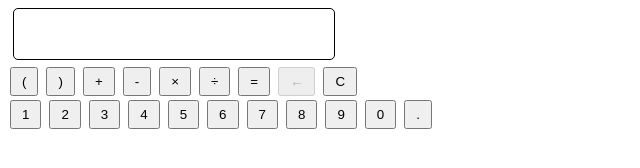
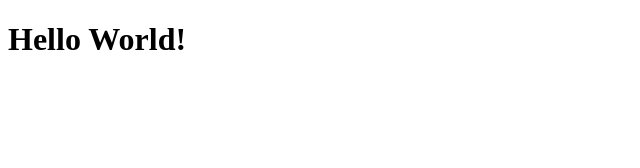
Before and after one commit to EricMTodd/calculator, a plain HTML site: page index.html in a window 1280 px wide. Shown: the whole page, without its empty margins (0-640 px from the left). Drawn offline with Linux system fonts and the light colour scheme.

Commit message:
Initial commit.

```diff
--- a/index.html
+++ b/index.html
@@ -2,46 +2,11 @@
 <html lang="en">
 <head>
   <meta charset="UTF-8">
-  <title>Calculator</title>
-  <link rel="stylesheet" href="styles/style.css">
+  <title>Calculator - The Odin Project</title>
+  <link rel="stylesheet" href="style.css">
 </head>
 <body>
-
-  <!-- container -->
-  <div class="container">
-
-  <!-- display -->
-    <div id="display">
-    </div>
-
-  <!-- operators -->
-    <div id="operators">
-      <button onclick="calculator.leftBracket()" class="operator" id="leftBracket">(</button>
-      <button onclick="calculator.rightBracket()" class="operator" id="rightBracket">)</button>
-      <button onclick="calculator.add()" class="operator" id="add">+</button>
-      <button onclick="calculator.subtract()" class="operator" id="subtract">-</button>
-      <button onclick="calculator.multiply()" class="operator" id="multiply">×</button>
-      <button onclick="calculator.divide()" class="operator" id="divide">÷</button>
-      <button onclick="calculator.evaluate()" class="operator" id="evaluate">=</button>
-      <button onclick="calculator.backspace()" disabled="true()" class="operator" id="backspace">←</button>
-      <button onclick="calculator.clear()" class="operator" id="clear">C</button>
-    </div>
-
-  <!-- values -->
-    <div id="values">
-      <button onclick="calculator.one()" class="value" id="one">1</button>
-      <button onclick="calculator.two()" class="value" id="two">2</button>
-      <button onclick="calculator.three()" class="value" id="three">3</button>
-      <button onclick="calculator.four()" class="value" id="four">4</button>
-      <button onclick="calculator.five()" class="value" id="five">5</button>
-      <button onclick="calculator.six()" class="value" id="six">6</button>
-      <button onclick="calculator.seven()" class="value" id="seven">7</button>
-      <button onclick="calculator.eight()" class="value" id="eight">8</button>
-      <button onclick="calculator.nine()" class="value" id="nine">9</button>
-      <button onclick="calculator.zero()" class="value" id="zero">0</button>
-      <button onclick="calculator.decimal()" class="value" id="decimal">.</button>
-    </div>
-  </div>
-  <script src="scripts/main.js"></script>
+  <h1>Hello World!</h1>
+<script src="main.js"></script>
 </body>
 </html>
--- a/scripts/main.js
+++ /dev/null
@@ -1,95 +0,0 @@
-const calculator = {
-
-
-  // Display array
-  display: "",
-
-  // Operations
-  operators: ["(", ")", "+", "-", "×", "÷"],
-  leftBracket: function() {
-    this.checkForMultipleOperators(this.operators[0]);
-  },
-  rightBracket: function() {
-    this.checkForMultipleOperators(this.operators[1]);
-  },
-  add: function () {
-    this.checkForMultipleOperators(this.operators[2]);
-  },
-  subtract: function () {
-    this.checkForMultipleOperators(this.operators[3]);
-  },
-  multiply: function () {
-    this.checkForMultipleOperators(this.operators[4]);
-  },
-  divide: function () {
-    this.checkForMultipleOperators(this.operators[5]);
-  },
-  evaluate: function () {
-    console.log(this.display);
-  },
-
-  // Values
-  values: ["1", "2", "3", "4", "5", "6", "7", "8", "9", "0", ".",],
-  one: function () {
-    this.updateDisplay(this.values[0]);
-  },
-  two: function () {
-    this.updateDisplay(this.values[1]);
-  },
-  three: function () {
-    this.updateDisplay(this.values[2]);
-  },
-  four: function () {
-    this.updateDisplay(this.values[3]);
-  },
-  five: function () {
-    this.updateDisplay(this.values[4]);
-  },
-  six: function () {
-    this.updateDisplay(this.values[5]);
-  },
-  seven: function () {
-    this.updateDisplay(this.values[6]);
-  },
-  eight: function () {
-    this.updateDisplay(this.values[7]);
-  },
-  nine: function () {
-    this.updateDisplay(this.values[8]);
-  },
-  zero: function () {
-    this.updateDisplay(this.values[9]);
-  },
-  decimal: function () {
-    this.checkForMultipleDecimals(this.values[10]);
-  },
-
-  // Other methods
-  // backspace: function () {
-  //   this.display = this.display.slice(0, -1);
-  //   this.updateDisplay(this.display);
-  // },
-  clear: function () {
-    window.location.href = window.location.pathname + window.location.search + window.location.hash;
-  },
-  updateDisplay: function (value) {
-    this.display = this.display + value;
-    document.getElementById("display").innerHTML = this.display;
-  },
-  checkForMultipleOperators: function (value) {
-    const last = this.display[this.display.length - 1];
-    if (last == "+" || last == "-" || last == "×" || last == "÷" || last == ".") {
-      alert("You cannot have multiple adjacent operators!");
-    } else {
-      this.updateDisplay(value);
-    }
-  },
-  checkForMultipleDecimals: function (value) {
-    const last = this.display[this.display.length - 1];
-    if (last == ".") {
-      alert("You cannot have multiple adjacent decimals!");
-    } else {
-      this.updateDisplay(value);
-    }
-  },
-};
--- a/styles/style.css
+++ /dev/null
@@ -1,14 +0,0 @@
-#display {
-  border: solid black 1px;
-  border-radius: 5px;
-  width: 300px;
-  height: 30px;
-  padding: 10px;
-  margin: 5px;
-  font-size: 27px;
-}
-
-button {
-  margin: 2px;
-  padding: 5px 10px 5px 10px;
-}
```
Also changed, not shown: main.js (added), style.css (added), 1 other file.
